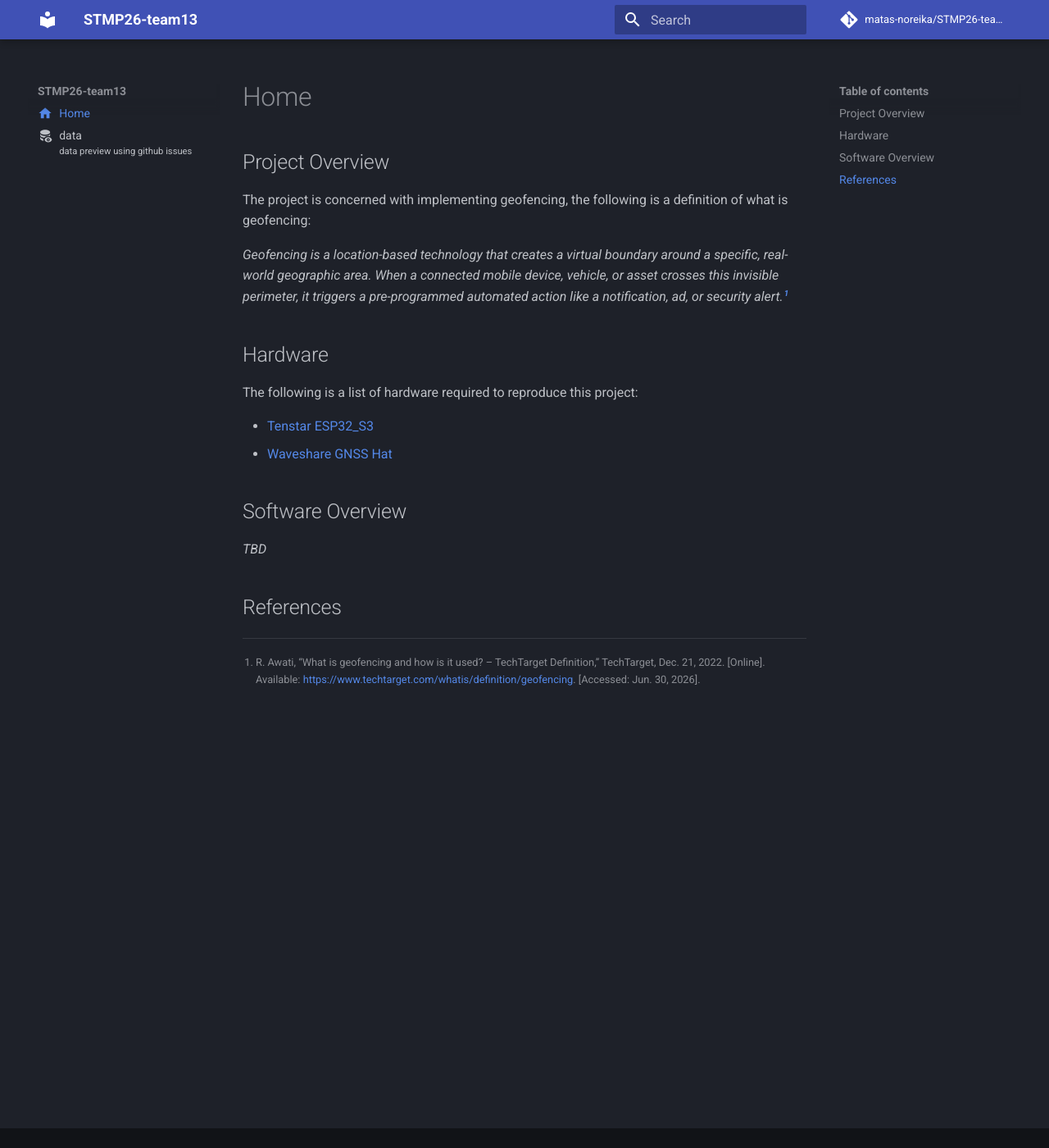
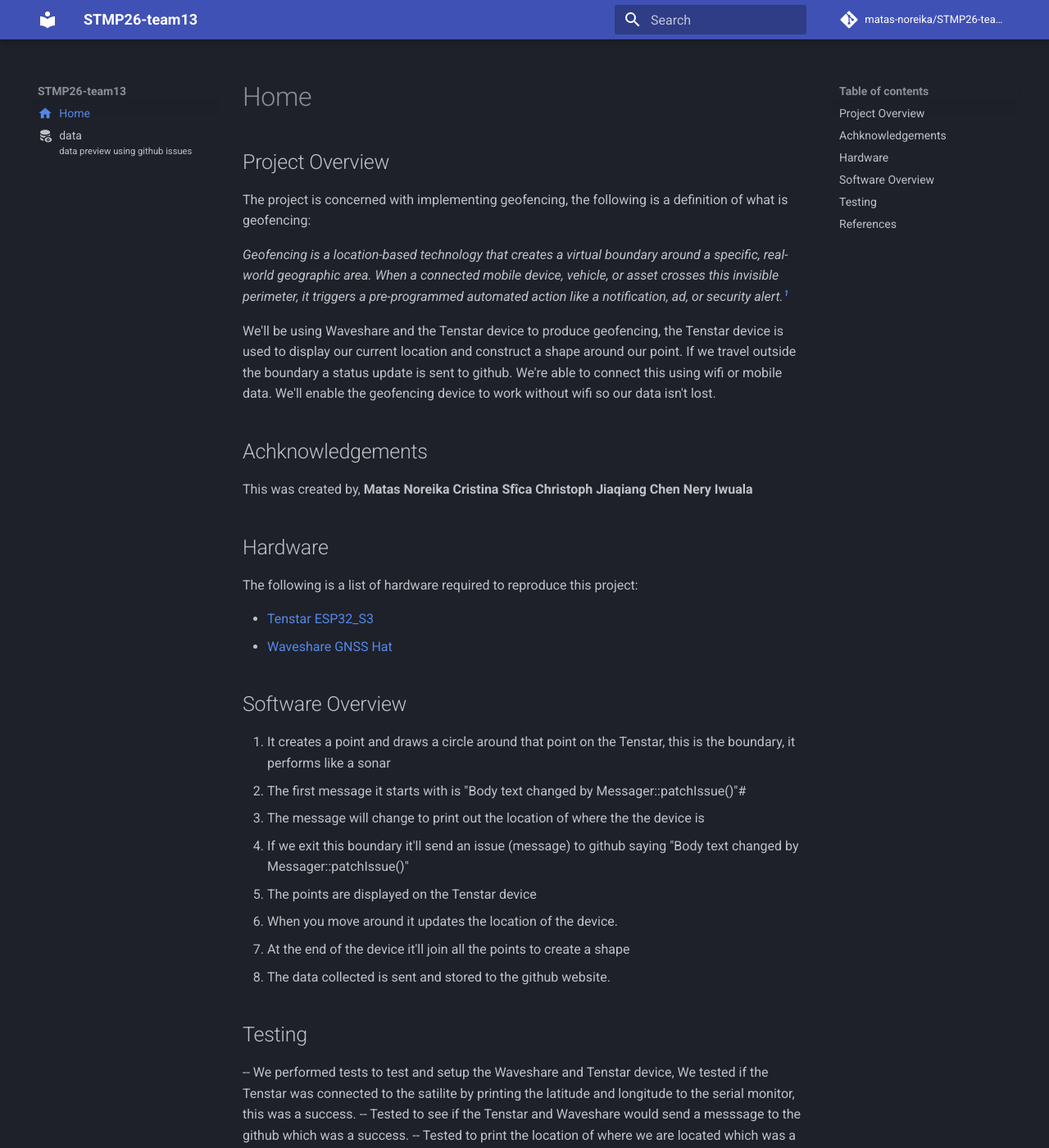
Before and after one commit to matas-noreika/STMP26-team13, an MkDocs documentation site: the page built from docs/index.md, in a window 1280 px wide and 1400 px high. Shown: the whole window at 82% size. Built offline with MkDocs 1.6.1 and Material for MkDocs 9.7.7, drawn with Linux system fonts in a browser that asks for light colours; comment, search, counter and statistics services are not loaded; some of the changed text lies outside the part shown.

Commit message:
Update index.md
This is the write up written using markdown

```diff
--- a/docs/index.md
+++ b/docs/index.md
@@ -13,6 +13,20 @@ definition of what is geofencing:
 
 _Geofencing is a location-based technology that creates a virtual boundary around a specific, real-world geographic area. When a connected mobile device, vehicle, or asset crosses this invisible perimeter, it triggers a pre-programmed automated action like a notification, ad, or security alert.[^1]_
 
+We'll be using Waveshare and the Tenstar device to produce geofencing,
+the Tenstar device is used to display our current location and construct a shape around our point.
+If we travel outside the boundary a status update is sent to github.
+We're able to connect this using wifi or mobile data.
+We'll enable the geofencing device to work without wifi so our data isn't lost.
+
+## Achknowledgements
+This was created by,
+**Matas Noreika**
+**Cristina Sfîca**
+**Christoph**
+**Jiaqiang Chen**
+**Nery Iwuala**
+
 ## Hardware
 
 The following is a list of hardware required to reproduce this project:
@@ -21,8 +35,19 @@ The following is a list of hardware required to reproduce this project:
 * [Waveshare GNSS Hat](https://www.aliexpress.com/item/1005006039603955.html?pdp_npi=6%40dis%21EUR%2154.75%2149.28%21%21%2160.74%2154.67%21%402151fd2c17824830918857479e0f52%2112000035440298330%21affd%21%21%21%211%210%21&dp=EAIaIQobChMI_rjlrNKtlQMVlp1QBh1TkD3_EAQYAiABEgJ-WvD_BwE&cn=bravoie&gad_source=1&gad_campaignid=23465405014&gbraid=0AAAABClxYHR30p8V9fLPrW-M_wf1SCwvu&aff_fcid=9e8a287a2c8f4c4abd96638d29a11599-1782777134856-05175-_ooeXU2A&aff_fsk=_ooeXU2A&aff_platform=bops-tool&sk=_ooeXU2A&aff_trace_key=9e8a287a2c8f4c4abd96638d29a11599-1782777134856-05175-_ooeXU2A&terminal_id=dc9ddf851a9b4005b87484176445975d&afSmartRedirect=y)
 
 ## Software Overview
+1. It creates a point and draws a circle around that point on the Tenstar, this is the boundary, it performs like a sonar
+2. The first message it starts with is "Body text changed by Messager::patchIssue()"#
+3. The message will change to print out the location of where the the device is
+4. If we exit this boundary it'll send an issue (message) to github saying "Body text changed by Messager::patchIssue()"
+5. The points are displayed on the Tenstar device
+6. When you move around it updates the location of the device.
+7. At the end of the device it'll join all the points to create a shape
+8. The data collected is sent and stored to the github website.
 
-_TBD_
+## Testing
+-- We performed tests to test and setup the Waveshare and Tenstar device, We tested if the Tenstar was connected to the satilite by printing the latitude and longitude to the serial monitor, this was a success.
+-- Tested to see if the Tenstar and Waveshare would send a messsage to the github which was a success.
+-- Tested to print the location of where we are located which was a success.
 
 ## References
 
```
